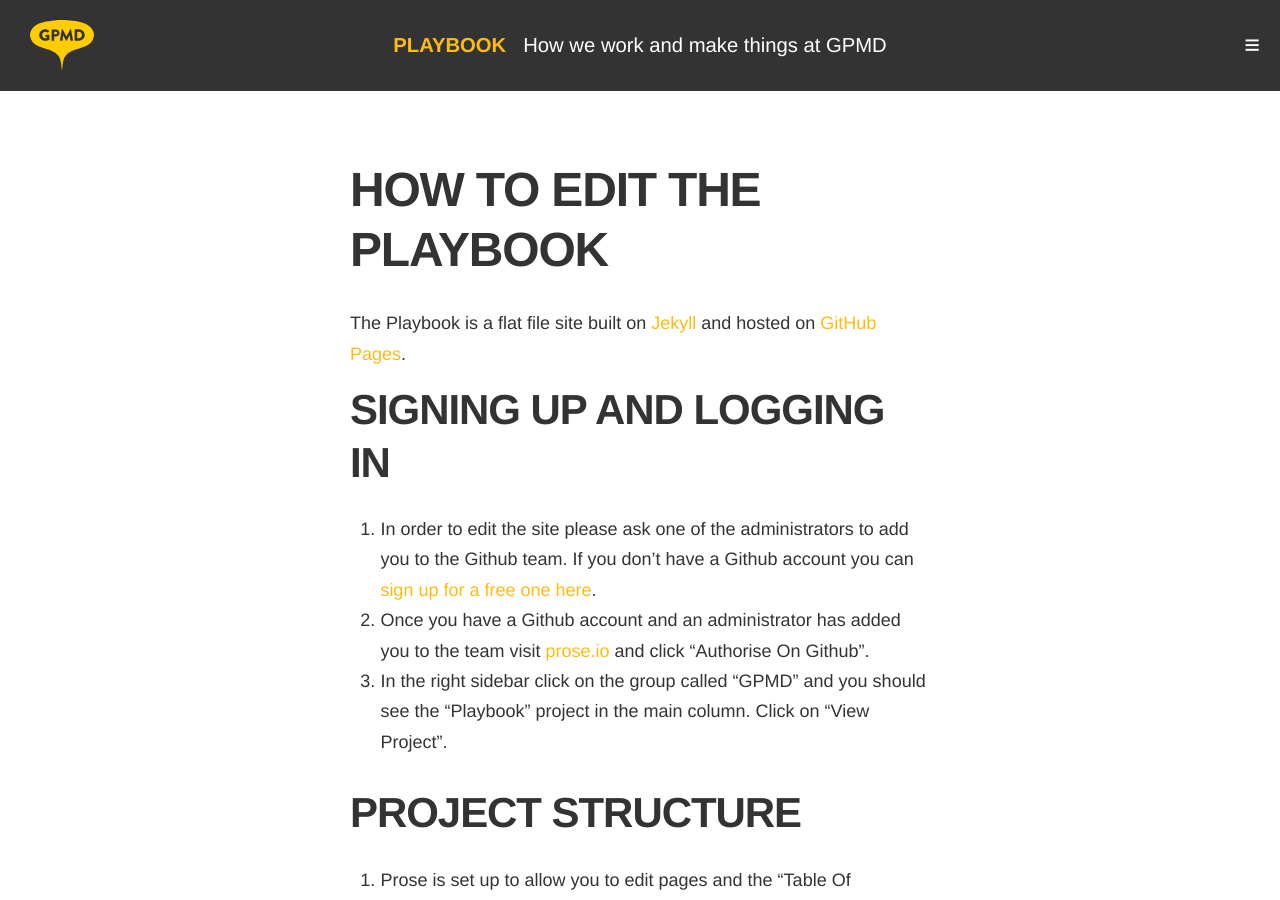
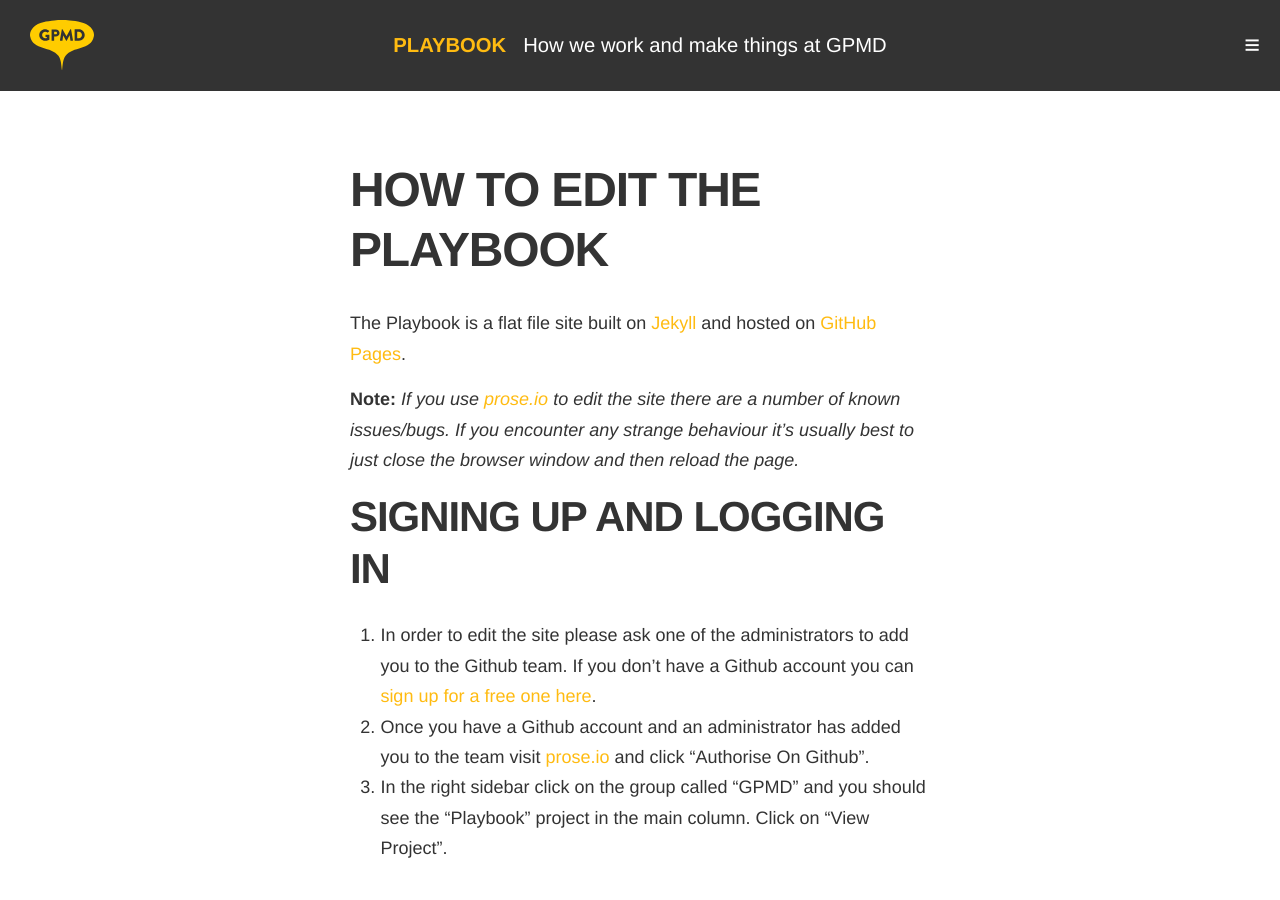
Before and after one commit to gpmd/playbook, a Jekyll site: the page built from _posts/pages/2014-03-11-how-to-edit-the-playbook.md, in a window 1280 px wide and 900 px high. Built offline with Jekyll 4.4.1, drawn with Linux system fonts in a browser that asks for light colours; nearby versions of some CDN libraries; Markdown is read by kramdown in place of the engine named in the settings.

Commit message:
Updated 2014-03-11-how-to-edit-the-playbook.md

```diff
--- a/_posts/pages/2014-03-11-how-to-edit-the-playbook.md
+++ b/_posts/pages/2014-03-11-how-to-edit-the-playbook.md
@@ -6,6 +6,8 @@
 ---
 
 The Playbook is a flat file site built on [Jekyll](http://jekyllrb.com/) and hosted on [GitHub Pages](http://pages.github.com/).
+
+**Note:** *If you use [prose.io](http://prose.io/) to edit the site there are a number of known issues/bugs. If you encounter any strange behaviour it's usually best to just close the browser window and then reload the page.*
 
 ## Signing up and logging in
 
```
